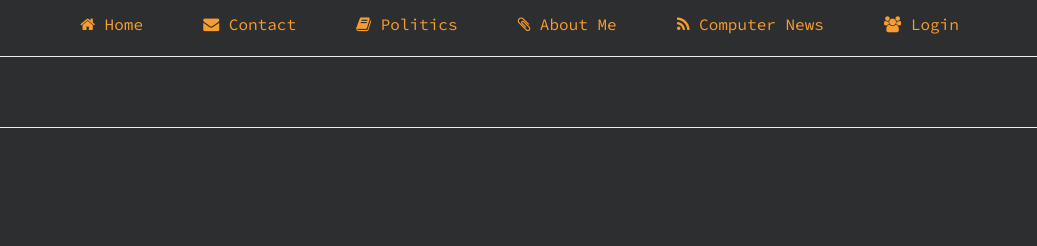
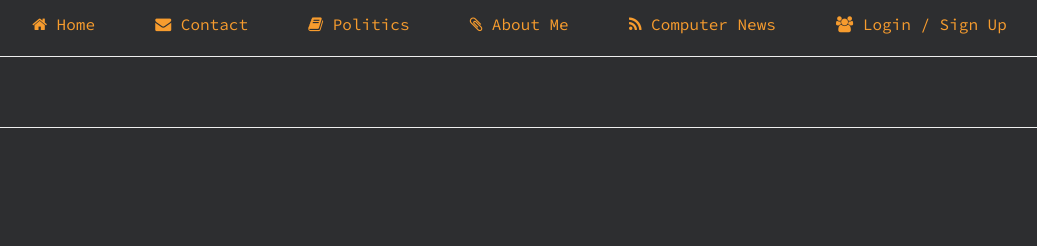
Before and after one commit to sobhanessi/mpwbe, a Django app: a page that uses templates/navbar.html in a window 1280 px wide. Shown: the top 246 px of the page, without its empty margins (118-1155 px from the left). Run offline with Django 3.2, Linux system fonts and the light colour scheme; data comes from the database, SQL or seed files in the repository; both versions use the stored data as it was after the commit; parts of the project's set-up code (start-up, migrations or seed data) failed here and were passed over; some libraries are stand-ins or nearby versions.

Commit message:
safheye login va sign up ro ye meghdar sazman dehi kardam

```diff
--- a/mpwbe/settings.py
+++ b/mpwbe/settings.py
@@ -34,6 +34,7 @@ INSTALLED_APPS = [
     'static_pages.apps.StaticPagesConfig',
     'news.apps.NewsConfig',
     'pages.apps.PagesConfig',
+    'accounts.apps.AccountsConfig',
     'django.contrib.admin',
     'django.contrib.auth',
     'django.contrib.contenttypes',
@@ -129,3 +130,4 @@ MEDIA_URL = '/media/'
 MEDIA_ROOT = os.path.join(BASE_DIR,'media')
 
 LOGIN_REDIRECT_URL = 'home'
+LOGOUT_REDIRECT_URL = 'home'
--- a/mpwbe/urls.py
+++ b/mpwbe/urls.py
@@ -27,6 +27,7 @@ urlpatterns = [
     path('news/', include('news.urls')),
     path('admin/', admin.site.urls),
     path('accounts/', include('django.contrib.auth.urls')),
+    path('accounts/', include('accounts.urls')),
     path('contact/', contact_view , name = 'contact'),
     path('politics/', politics_view , name='politics'),
     #path('newscreate/', news_create_view ),
--- a/static/pages/navbar.css
+++ b/static/pages/navbar.css
@@ -7,7 +7,6 @@
 		float:none;
 		display:block;
 		text-align:center;
-
 		font-size:18px;
 		padding: 2% 1% 1% 2%;
 
@@ -59,6 +58,7 @@
 
 	.topnav{
 
+	    position:sticky;
 	    float:center;
 	    text-align:center;
 	    overflow:hidden;
@@ -73,7 +73,7 @@
 
 	}
 
-	.topnav a , #pnav{
+	.topnav a {
 
 	  float:center;
 	  text-align:left;
@@ -90,12 +90,6 @@
         color: rgb(247, 156, 46);
         text-decoration: none;
       }
-
-    #pnav {
-
-	color: rgb(247, 156, 46);
-        text-decoration: none;
-    }
 
 
     a:visited {
--- a/templates/navbar.html
+++ b/templates/navbar.html
@@ -4,18 +4,20 @@
 {% endblock %}
 <div class="topnav" id="myTopnav">
 
-    <a class="aclass" href="{% url 'home' %}"><i class="fa fa-home"></i>  Home </a>
-    <a class="aclass" href="{% url 'contact' %}"><i class="fa fa-envelope"></i> Contact </a>
+    <a href="{% url 'home' %}"><i class="fa fa-home"></i>  Home </a>
+    <a href="{% url 'contact' %}"><i class="fa fa-envelope"></i> Contact </a>
 
-    <a class="aclass" href="{% url 'politics' %}"><i class="fa fa-book"></i>  Politics </a>
-    <a class="aclass" href="{% url 'aboutme' %}"><i class="fa fa-paperclip"></i>  About Me </a>
-    <a class="aclass" href="{% url 'news' %}"><i class="fa fa-rss"></i>  Computer News </a>
+    <a href="{% url 'politics' %}"><i class="fa fa-book"></i>  Politics </a>
+    <a href="{% url 'aboutme' %}"><i class="fa fa-paperclip"></i>  About Me </a>
+    <a href="{% url 'news' %}"><i class="fa fa-rss"></i>  Computer News </a>
 
     <!-- inja link konam be safheye khode user ke betoone logout kone -->
     {% if user.is_authenticated %}
-        <a class="aclass" href="."><i class="fa fa-users"></i> {{ user.username }}</a>
+        <a href="{% url 'logout' %}"><i class="fa fa-users"></i>
+         {{ user.username }} / Log Out
+        </a>
     {% else %}
-        <a class="aclass" href="{% url 'login' %}"><i class="fa fa-users"></i>  Login </a>
+        <a href="{% url 'login' %}"><i class="fa fa-users"></i>  Login / Sign Up</a>
     {% endif %}
     <a href="javascript:void(0);" class="icon" onclick="myFunction()">
     <i class="fa fa-bars"></i></a>
--- a/templates/news/sub_news.html
+++ b/templates/news/sub_news.html
@@ -19,7 +19,7 @@
 
 		 <!-- inja dastresi ha ro dorost konam -->
 
-		  {% if user.is_authenticated %}
+		  {% if user.is_athenticated == admin %}
 		  <p class="paragraphnewspage">
 			  <a href="{{object.get_absolute_url}}edit"> edit</a>
 			  <a href="{{object.get_absolute_url}}delete"> delete</a>
```
Also changed, not shown: db.sqlite3.
